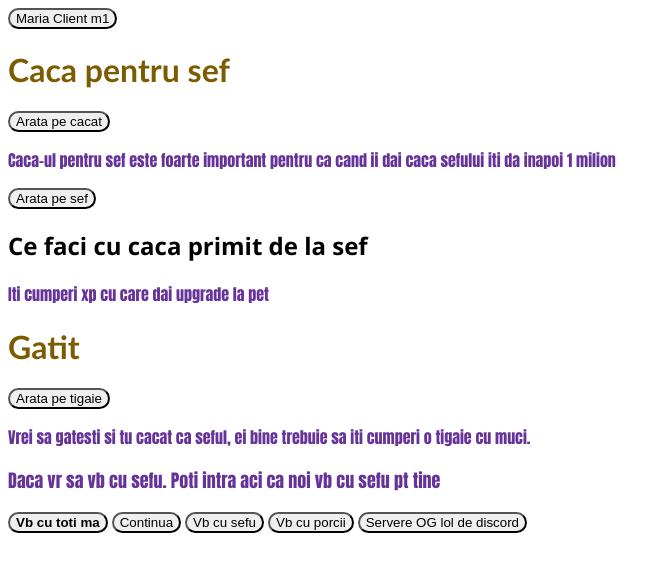
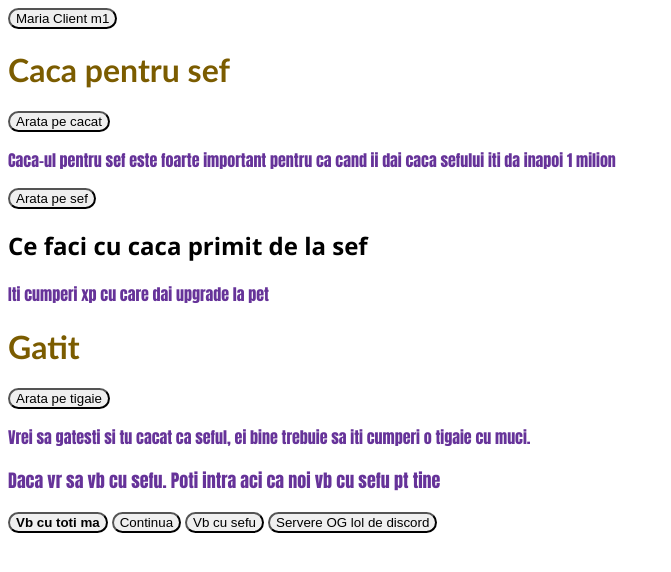
Before and after one commit to Spaceish/Site-Caca, a plain HTML site: page index.html in a window 1280 px wide. Shown: the whole page, without its empty margins (0-671 px from the left). Drawn offline with Linux system fonts and the light colour scheme.

Commit message:
am uitat sa scot asta

```diff
--- a/index.html
+++ b/index.html
@@ -32,7 +32,6 @@
     <button type="button" onclick="dute('vbcutori.html')"><b>Vb cu toti ma</b></button>
     <button type="button" onclick="continua()">Continua</button>
     <button type="button" onclick="vbCuSefu()">Vb cu sefu</button>
-    <button type="button" onclick="dute('vbcuporcii.html')">Vb cu porcii</button>
     <button type="button" onclick="servereOG()">Servere OG lol de discord</button>
 </body>
 </html>
```
